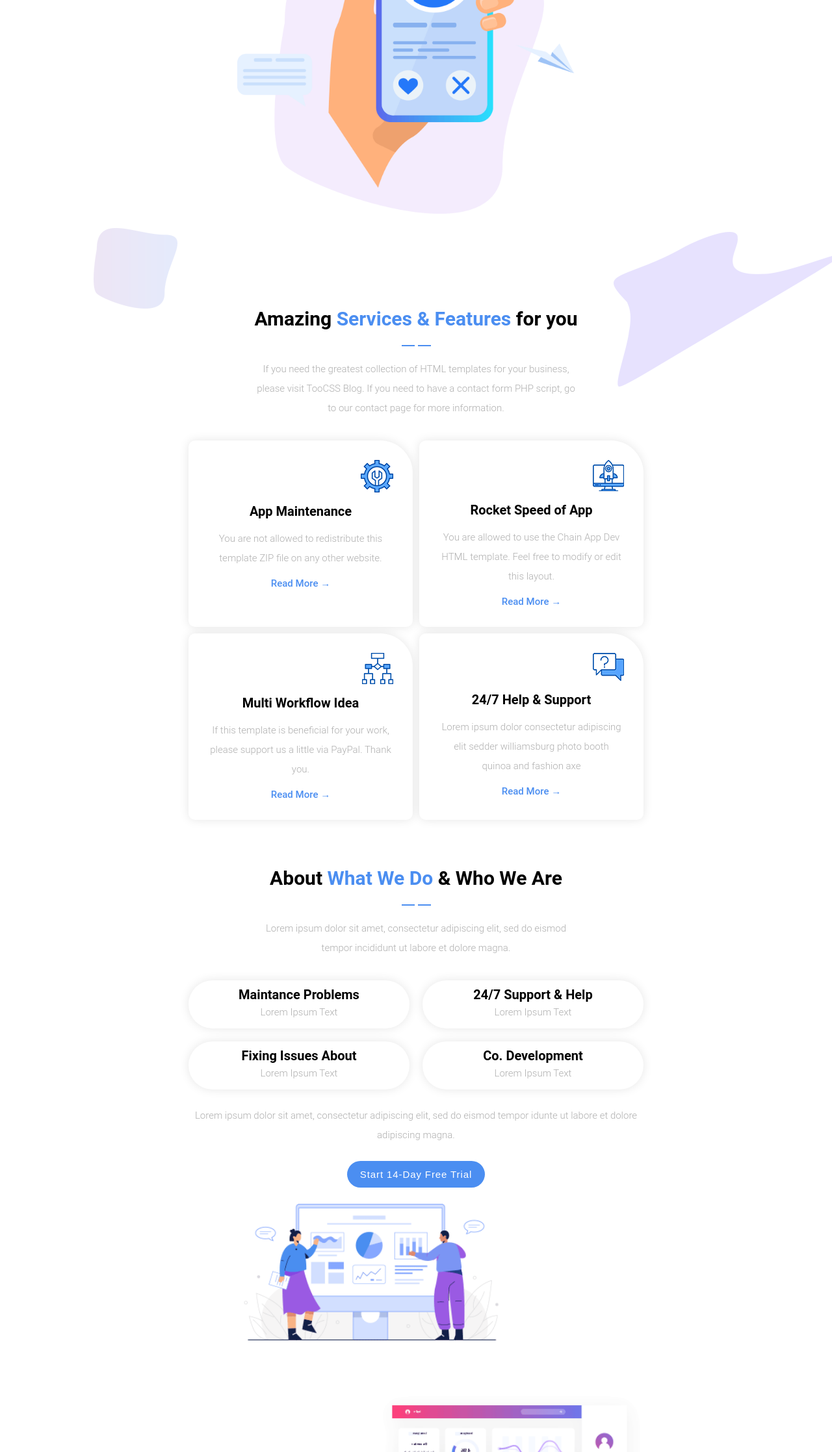
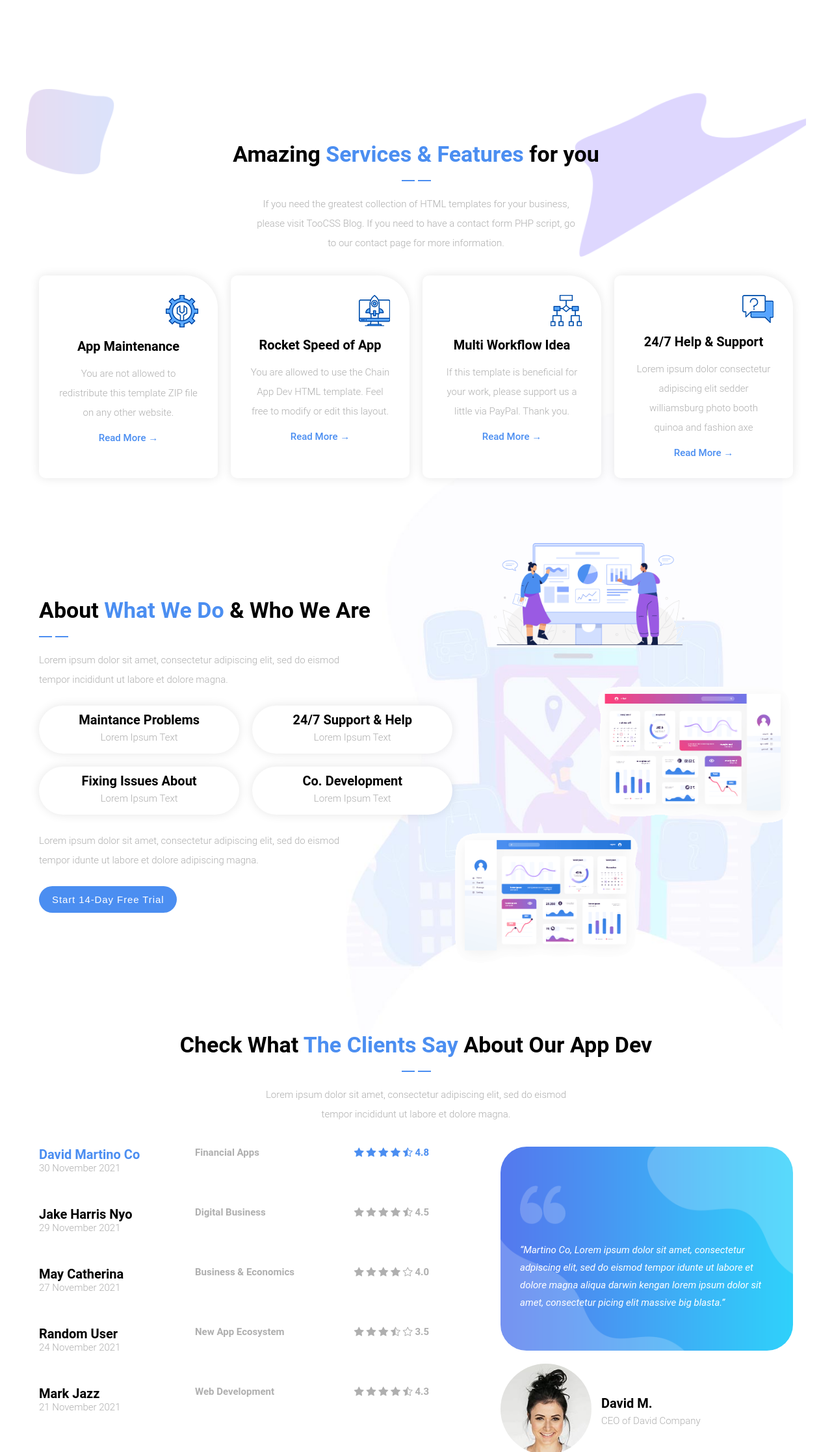
Before and after one commit to ViniciusJMoreira/chain-app, a plain HTML site: page index.html in a window 1280 px wide. Shown: the part 565-2800 px from the top of the page at 65% size. Drawn offline with nearby package versions, Linux system fonts and the light colour scheme.

Commit message:
include more media querie 1200px

```diff
--- a/css/index.css
+++ b/css/index.css
@@ -1,15 +1,14 @@
 header, section, footer {
   margin-inline: auto;
-  padding-inline: 1rem;
 }
 
 h1 {
   line-height: 5.5rem;
-  font-size: 4rem;
+  font-size: clamp(4rem, 8vw, 4.8rem);
 }
 
 h2 {
-  font-size: 3rem;
+  font-size: clamp(3rem, 6vw, 3.4rem);
   line-height: 4rem;
 }
 
@@ -55,19 +54,20 @@ a {
 .width__control {
   max-width: 50rem;
   margin-inline: auto;
+  padding-inline: 2rem;
 }
 
 /* HEADER */
 /* NAV */
 .header__nav {
+  padding-inline: 2rem;
   padding-block: 2.5rem;
-  border-bottom: 0.05rem solid #eeeeee;
+  box-shadow: 0px 0px 15px rgba(0,0,0,0.1);
 }
 .header__nav-content {
   display: flex;
   justify-content: space-between;
   align-items: center;
-  padding-inline: 2rem;
 }
 .logo__chain-app {
   width: 10rem;
@@ -131,8 +131,8 @@ a {
 
 /* HEADER CONTENT */
 .header__content {
-  display: grid;
-  grid-template-rows: repeat(2, auto);
+  display: flex;
+  flex-direction: column;
   row-gap: 3rem;
   padding-block: 7rem;
 }
@@ -150,13 +150,13 @@ a {
 }
 .header__image {
   margin-inline: auto;
-  max-width: 55rem;
+  max-width: 45rem;
   width: 100%;
 }
 
 /* SECTION */
 .section {
-  margin-block: 7rem;
+  margin-block: 10rem;
 }
 .section__header {
   display: flex;
@@ -174,15 +174,17 @@ a {
 }
 /* SERVICES */
 .section__services {
+  margin-top: 5rem;
+}
+.section__services .section__header {
   position: relative;
-  z-index: 1;
 }
-.section__services::after {
+.section__services .section__header::after {
   position: absolute;
-  opacity: .5;
+  opacity: .7;
   content: "";
   width: 100%;
-  height: 100%;
+  height: 150%;
   top: -12rem;
   right: 0%;
   background-image: url("../images/services-right-dec.png");
@@ -191,9 +193,21 @@ a {
   z-index: -1;
 }
 .section__services-card {
+  position: relative;
   display: flex;
   flex-direction: column;
   row-gap: 4rem;
+}
+.section__services-card::after {
+  position: absolute;
+  content: "";
+  width: 100%;
+  height: 100%;
+  top: 98%;
+  left: 0;
+  background-image: url("../images/services-left-dec.png");
+  background-repeat: no-repeat;
+  z-index: -1;
 }
 .services__card {
   display: flex;
@@ -214,6 +228,11 @@ a {
   color: #4b8ef1;
 }
 /* ABOUT */
+.section__about-container {
+  display: flex;
+  flex-direction: column;
+  row-gap: 4rem;
+}
 .section__about-content {
   display: grid;
   grid-template-rows: repeat(4, auto);
@@ -225,9 +244,10 @@ a {
   row-gap: 3rem;
 }
 .content__menu {
-  padding-block: 1rem;
+  padding: 1rem 2rem;
   box-shadow: 0px 0px 15px rgba(0,0,0,0.1);
   border-radius: 5rem;
+  background-color: #fff;
 }
 .section__about-content button {
   justify-self: center;
@@ -421,7 +441,7 @@ a {
 .footer {
   position: relative;
   z-index: 1;
-  padding-top: 7rem;
+  padding-block: 4rem;
 }
 .footer::after {
   position: absolute;
@@ -449,6 +469,7 @@ a {
   display: flex;
   flex-direction: column;
   row-gap: 1.5rem;
+  justify-content: center;
 }
 .newsletter__subscribe input {
   font-size: 1.5rem;
@@ -485,5 +506,5 @@ a {
   margin-bottom: 1.5rem;
 }
 .footer__copyright {
-  padding-block: 2rem 4rem;
+  padding-top: 4rem;
 }
--- a/css/media__queries.css
+++ b/css/media__queries.css
@@ -1,3 +1,9 @@
+@media (width >= 500px) {
+  .section__services-card::after {
+    display: none;
+  }
+}
+
 @media (width >= 576px) {
   .header__nav-content {
     padding-inline: 0rem;
@@ -27,10 +33,13 @@
     display: flex;
   }
   .nav__link:nth-child(5) {
-    margin-right: 3rem;
+    margin-right: 2.5rem;
   }
   .nav__menu-mobile {
     display: none;
+  }
+  .section__services .section__header::after {
+    right: 12rem;
   }
   .section__services-card {
     display: grid;
@@ -49,8 +58,9 @@
   }
   .review__content {
     display: grid;
-    grid-template-columns: 1fr .7fr 1fr;
+    grid-template-columns: 1fr .7fr .8fr;
     padding-inline: 4rem;
+    align-items: start;
   }
   .review__company {
     display: block;
@@ -83,27 +93,165 @@
   }
   .footer__menu-links {
     display: grid;
-    grid-template-columns: repeat(2, 1fr);
-    grid-template-rows: repeat(3, 1fr);
+    grid-template-columns: auto .5fr;
+    grid-template-rows: repeat(2, auto);
     align-items: start;
     text-align: start;
   }
-  .footer__contact-links h3 ,
-  .footer__useful-links h3 ,
-  .footer__about-links h3 {
+  .footer__menu-links h3 ,
+  .footer__about-company p {
     text-align: start;
   }
-  .footer__useful-links {
-    grid-area: 1 / 2 / 3 / 3;
-    justify-self: center;
-  }
-  .footer__about-links {
+  .footer__about-company {
+    max-width: 30rem;
     grid-area: 2 / 1 / 3 / 2;
   }
+}
+
+@media (width >= 992px) {
+  .width__control {
+    max-width: 99.2rem;
+  }
+  .nav__link:nth-child(5) {
+    margin-right: 0;
+  }
+  .header__content {
+    flex-direction: row;
+  }
+  .header__content-title {
+    max-width: 60rem;
+    align-items: start;
+    justify-content: center;
+  }
+  .header__title,
+  .header__description,
+  .section__about-content .section__title,
+  .section__about-content .section__description,
+  .section__about-content > p {
+    text-align: start;
+  }
+  .section__services {
+    margin-top: 15rem;
+  }
+  .section__services .section__header::after {
+    right: 25rem;
+  }
+  .section__services-card {
+    grid-template-columns: repeat(4, 1fr);
+    grid-template-rows: 1fr;
+    gap: 1.5rem;
+  }
+  .section__about-container {
+    position: relative;
+    display: grid;
+    grid-template-columns: 1fr auto;
+  }
+  .section__about-container::after {
+    position: absolute;
+    content: "";
+    width: 150%;
+    height: 150%;
+    top: -20rem;
+    right: 3%;
+    background-image: url("../images/about-bg.jpg");
+    background-repeat: no-repeat;
+    background-position: top right;
+    background-size: auto 100%;
+    z-index: -1;
+  }
+  .section__about-content {
+    align-self: center;
+  }
+  .section__about-content .section__header {
+    align-items: flex-start;
+    margin-bottom: 0;
+  }
+  .section__about-content p {
+    margin-inline: 0;
+    max-width: 50rem;
+  }
+  .section__about-content > button {
+    justify-self: start;
+  }
+  .section__about-image {
+    width: auto;
+    justify-self: end;
+  }
+  .section__about-image img {
+    width: auto;
+    height: 55rem;
+  }
+  .section__reviews-posts {
+    display: grid;
+    grid-template-columns: repeat(2, 1fr);
+    grid-template-rows: repeat(2, auto);
+    column-gap: 4rem;
+  }
+  .section__reviews-menu {
+    align-self: start;
+    max-width: 60rem;
+    grid-area: 1 / 1 / 4 / 2;
+    row-gap: 5rem;
+  }
+  .review__content {
+    padding-inline: 0rem;
+  }
+  .section__plans-card {
+    grid-template-columns: repeat(3, auto);
+    grid-template-rows: 1fr;
+    gap: 1.5rem;
+  }
+  .business__plan-card {
+    grid-area: auto;
+  }
+  .newsletter__header h2 {
+    font-size: 3.9rem;
+    max-width: 70rem;
+    margin-inline: auto;
+  }
+  .newsletter__subscribe {
+    grid-template-columns: repeat(2, 35rem);
+  }
+  .footer__menu-links {
+    grid-template-columns: repeat(4, 1fr);
+    grid-template-rows: 1fr;
+    justify-items: start;
+  }
+  .footer__contact-links {
+    margin-right: 2rem;
+  }
   .footer__about-company {
-    max-width: 50rem;
-    grid-area: 3 / 1 / 4 / 4;
-    justify-self: center;
-    text-align: center;
+    grid-area: auto;
+  }
+  .footer__about-company img {
+    margin-bottom: 0;
   }
 }
+@media (width >= 1200px) {
+  .width__control {
+    max-width: 120rem;
+  }
+  .section__services .section__header::after {
+    top: -8rem;
+    right: 0;
+    background-size: cover;
+  }
+  .section__services-card {
+    gap: 2rem;
+  }
+  .section__about-image img {
+    height: 65rem;
+  }
+  .section__reviews-posts {
+    grid-template-columns: 1fr auto;
+  }
+  .section__reviews-content {
+    max-width: 45rem;
+  }
+  .section__plans-card {
+    gap: 2.5rem;
+  }
+  .footer__contact-links {
+    margin-right: 8rem;
+  }
+}
--- a/css/reset.css
+++ b/css/reset.css
@@ -30,7 +30,6 @@ html {
 html, body {
   font-family: 'Roboto', sans-serif;
   font-weight: 400;
-  background-color: #fff;
   -ms-text-size-adjust: 100%;
   -webkit-font-smoothing: antialiased;
   -moz-osx-font-smoothing: grayscale;
--- a/index.html
+++ b/index.html
@@ -13,6 +13,7 @@
 </head>
 <body>
   <header class="header" id="header">
+    <div class="nojo">
       <nav class="header__nav">
         <div class="header__nav-content width__control">
           <img src="images/logo.png" alt="Logo chain app" class="logo__chain-app">
@@ -22,7 +23,7 @@
             <li class="nav__link"><a href="#about">About</a></li>
             <li class="nav__link"><a href="#pricing">Pricing</a></li>
             <li class="nav__link"><a href="#newsletter">Newsletter</a></li>
-          <li class="nav__link"><button type="button" class="btn btn__nav-link">Sign In Now</button></li>
+            <li class="nav__link"><button type="button" class="btn btn__nav-link"><i class="bi bi-box-arrow-in-right"></i> Sign In Now</button></li>
           </menu>
           <div class="nav__menu-mobile"><span></span></div>
         </div>
@@ -40,6 +41,7 @@
         </div>
         <div class="header__image">
           <img src="images/slider-dec.png" alt="Fake interface app">
+        </div>
       </div>
     </div>
   </header>
@@ -103,14 +105,15 @@
     </div>
   </section>
   <section id="about" class="section section__about">
-    <div class="section__header width__control">
+    <div class="section__about-container width__control">
+      <div class="section__about-content">
+        <div class="section__header">
           <h2 class="section__title">About <span>What We Do</span> & Who We Are</h2>
           <img src="images/heading-line-dec.png" alt="header line" class="header__line-img">
           <p class="section__description">
             Lorem ipsum dolor sit amet, consectetur adipiscing elit, sed do eismod tempor incididunt ut labore et dolore magna.
           </p>
         </div>
-    <div class="section__about-content width__control">
         <div class="section__about-menu">
           <div class="content__menu">
             <h3>Maintance Problems</h3>
@@ -133,6 +136,7 @@
           Lorem ipsum dolor sit amet, consectetur adipiscing elit, sed do eismod tempor idunte ut labore et dolore adipiscing magna.
         </p>
         <button type="button" class="btn">Start 14-Day Free Trial</button>
+      </div>
       <div class="section__about-image">
         <img src="images/about-right-dec.png" alt="process help image">
       </div>
@@ -305,6 +309,16 @@
         <li><a href="tel:+00-0000-0000" rel="noopener noreferrer">(00)00-0000-0000</a></li>
         <li><a href="mailto:email@email.com" rel="noopener noreferrer">chainapp@support.com</a></li>
       </menu>
+      <menu class="footer__about-links">
+        <li>
+          <h3>About Us</h3>
+        </li>
+        <li><a target="_self" href="#header" class="active">Home</a></li>
+        <li><a target="_self" href="#services">Services</a></li>
+        <li><a target="_self" href="#about">About</a></li>
+        <li><a target="_self" href="#reviews">Reviews</a></li>
+        <li><a target="_self" href="#pricing">Pricing</a></li>
+      </menu>
       <menu class="footer__useful-links">
         <li>
           <h3>Userful Links</h3>
@@ -315,18 +329,6 @@
         <li><a href="#" target="_top" rel="noopener noreferrer">Development</a></li>
         <li><a href="#" target="_top" rel="noopener noreferrer">App News</a></li>
         <li><a href="#" target="_top" rel="noopener noreferrer">App Dev Team</a></li>
-        <li><a href="#" target="_top" rel="noopener noreferrer">Digital Web</a></li>
-        <li><a href="#" target="_top" rel="noopener noreferrer">Challeng Page</a></li>
-      </menu>
-      <menu class="footer__about-links">
-        <li>
-          <h3>About Us</h3>
-        </li>
-        <li><a target="_self" href="#header" class="active">Home</a></li>
-        <li><a target="_self" href="#services">Services</a></li>
-        <li><a target="_self" href="#about">About</a></li>
-        <li><a target="_self" href="#reviews">Reviews</a></li>
-        <li><a target="_self" href="#pricing">Pricing</a></li>
       </menu>
       <menu class="footer__about-company">
         <li>
```
Lines whose indentation alone changed are shown as unchanged.
